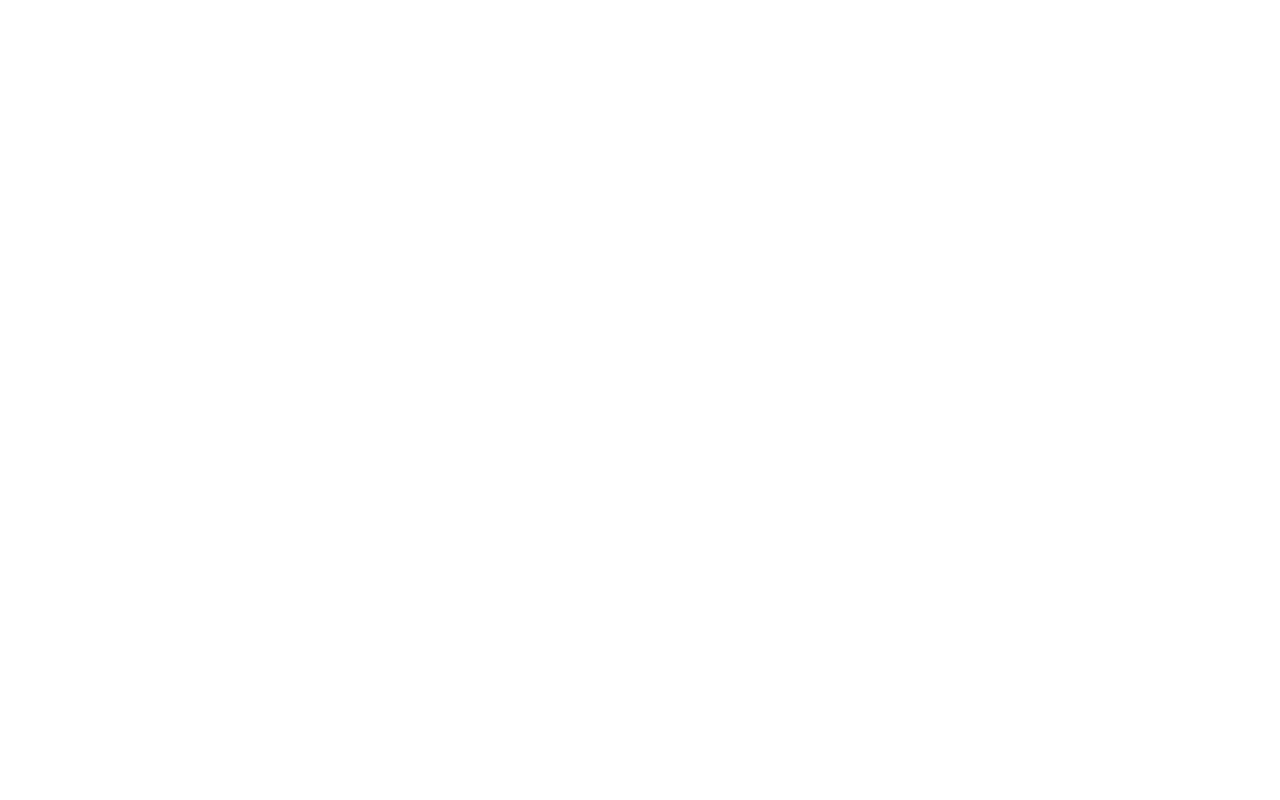
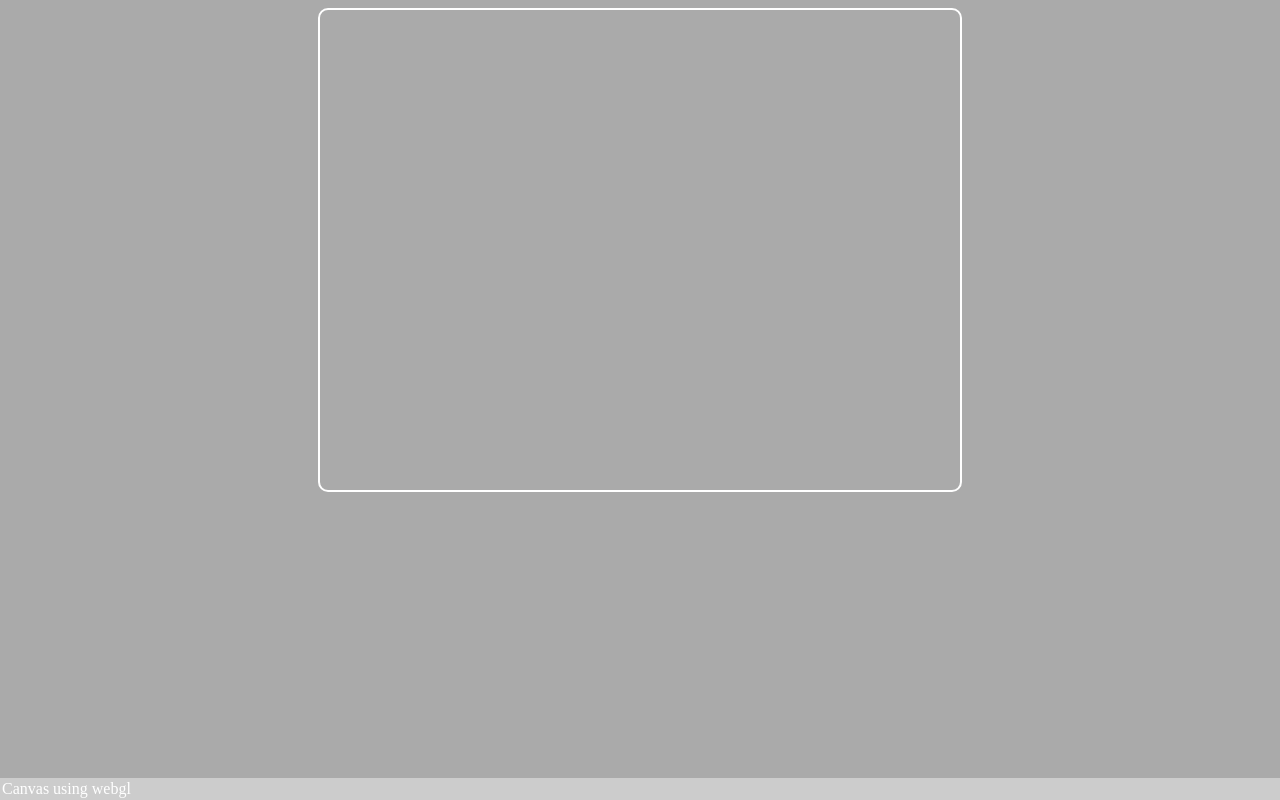
Before and after one commit to berdal84/javascript-sandcastle, a website: page scripts/canvas/3d/index.html in a window 1280 px wide. Drawn offline with Linux system fonts and the light colour scheme.

Commit message:
canvas3d: html/css/js setup

```diff
--- /dev/null
+++ b/scripts/canvas/3d/index.css
@@ -0,0 +1,25 @@
+
+#canvas {
+    flex: 1;
+    flex-grow: 0;
+    border: solid 2px #fff;
+    border-radius: 10px;
+}
+
+body {
+    display: flex;
+    flex-direction: row;
+    justify-content: center;
+    background-color: #aaa;
+}
+
+#copyright {
+    position: fixed;
+    color: white;
+    bottom: 0;
+    left: 0;
+    right: 0;
+    background-color: #ccc;
+    margin: 0;
+    padding: 2px
+}
--- a/scripts/canvas/3d/index.html
+++ b/scripts/canvas/3d/index.html
@@ -2,8 +2,10 @@
 <html>
     <head>
         <script src="index.js" type="module" defer></script>
+        <link rel="stylesheet" href="./index.css" type="text/css">
     </head>
     <body>
-        <canvas id="viewport"></canvas>
+        <canvas id="canvas"></canvas>
+        <p id="copyright"></p>
     </body>
 </html>
--- a/scripts/canvas/3d/index.js
+++ b/scripts/canvas/3d/index.js
@@ -0,0 +1,8 @@
+const canvas = document.getElementById("canvas");
+console.assert(canvas, "canvas element not found!")
+canvas.width  = 640;
+canvas.height = 480;
+
+const copyright = document.getElementById("copyright");
+console.assert(copyright, "copyright element not found!")
+copyright.innerText = "Canvas using webgl";
```
